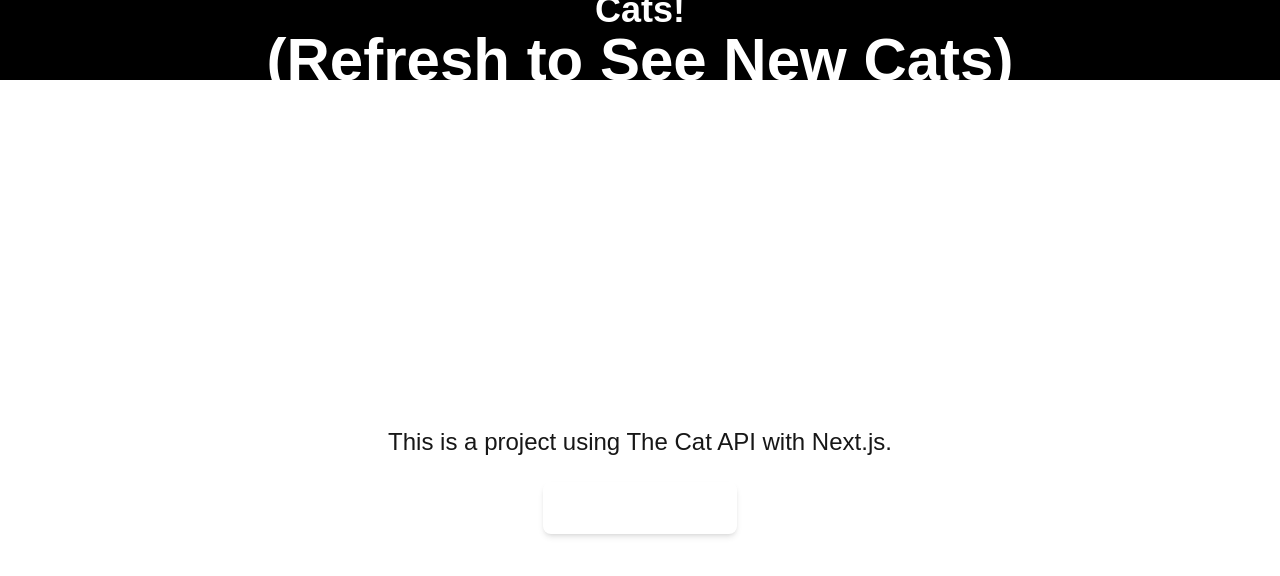
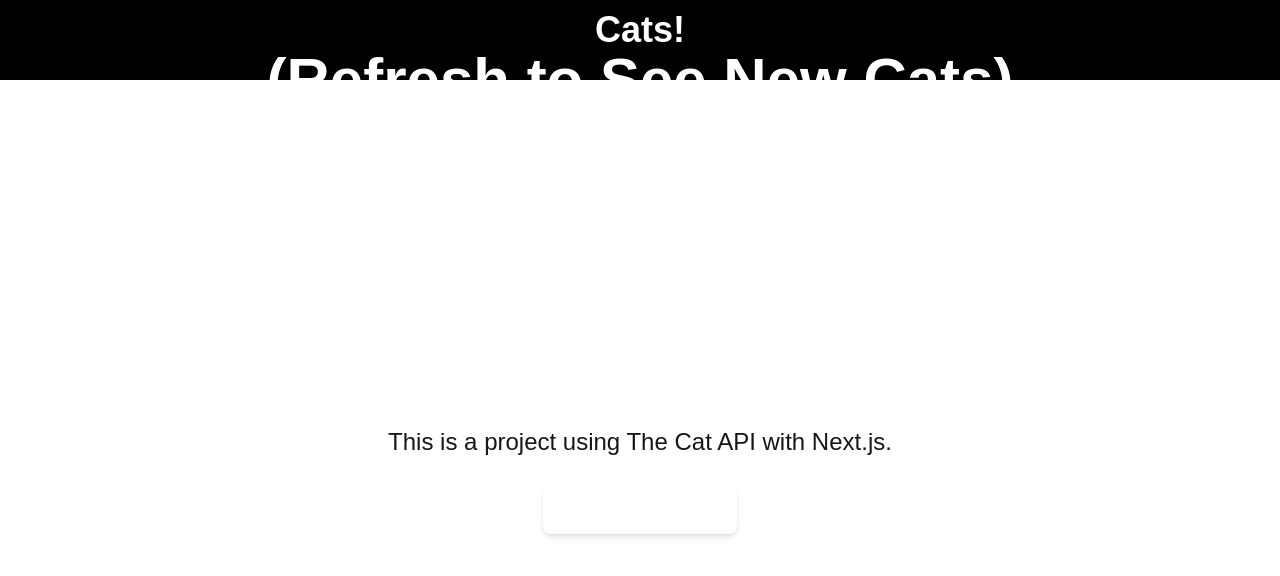
Before and after one commit to StevenSichengLi/mp-4, a Next.js app: page /about in a window 1280 px wide. Shown: the top 576 px of the page. Built offline with nearby package versions, Linux system fonts and the light colour scheme.

Commit message:
added paddig on top

```diff
--- a/components/Header.tsx
+++ b/components/Header.tsx
@@ -1,7 +1,7 @@
 import Link from "next/link";
 export default function Header() {
     return (
-        <header className="flex flex-col justify-center items-center h-20 px-4 bg-black">
+        <header className="flex flex-col justify-center items-center h-20 px-4 bg-black pt-10">
             <h1 className="text-4xl font-semibold text-white">Cats!</h1>
             <h2 className="text-6xl font-semibold text-white">(Refresh to See New Cats)</h2>
         </header>
```
